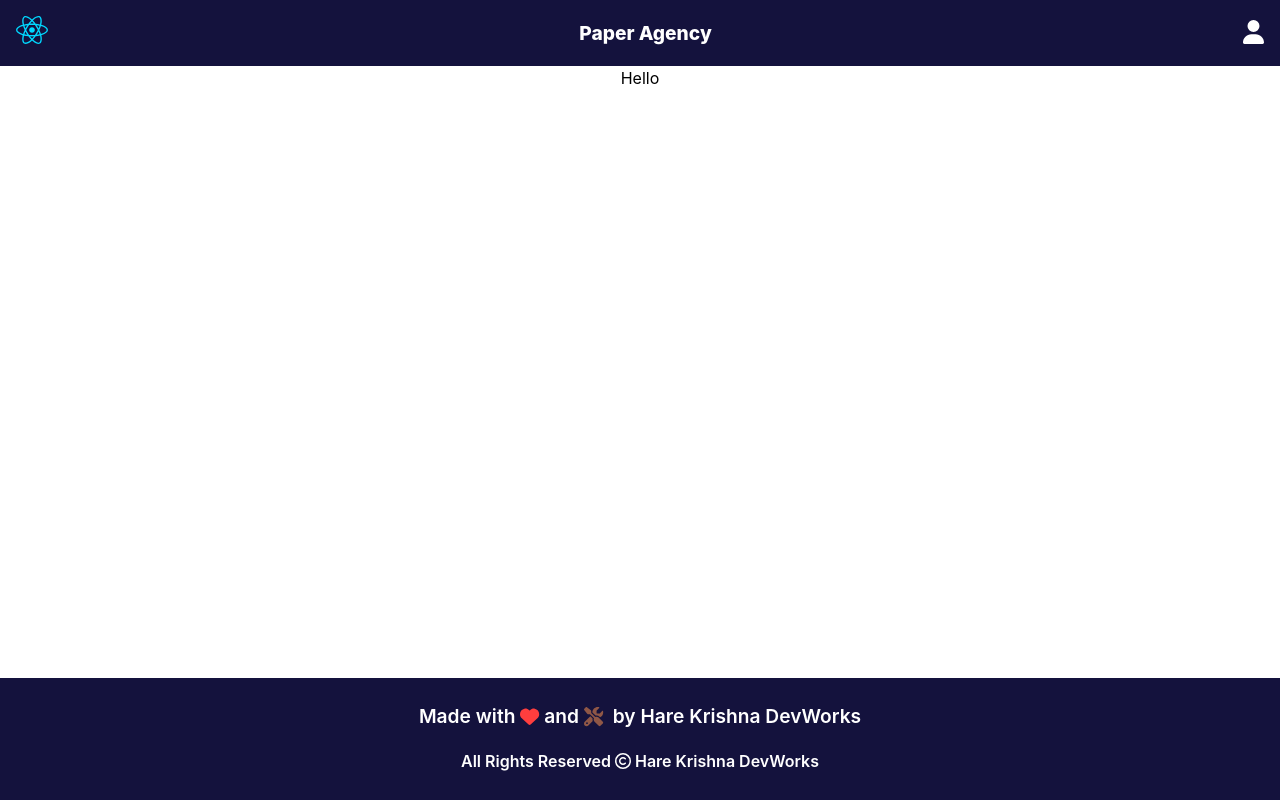
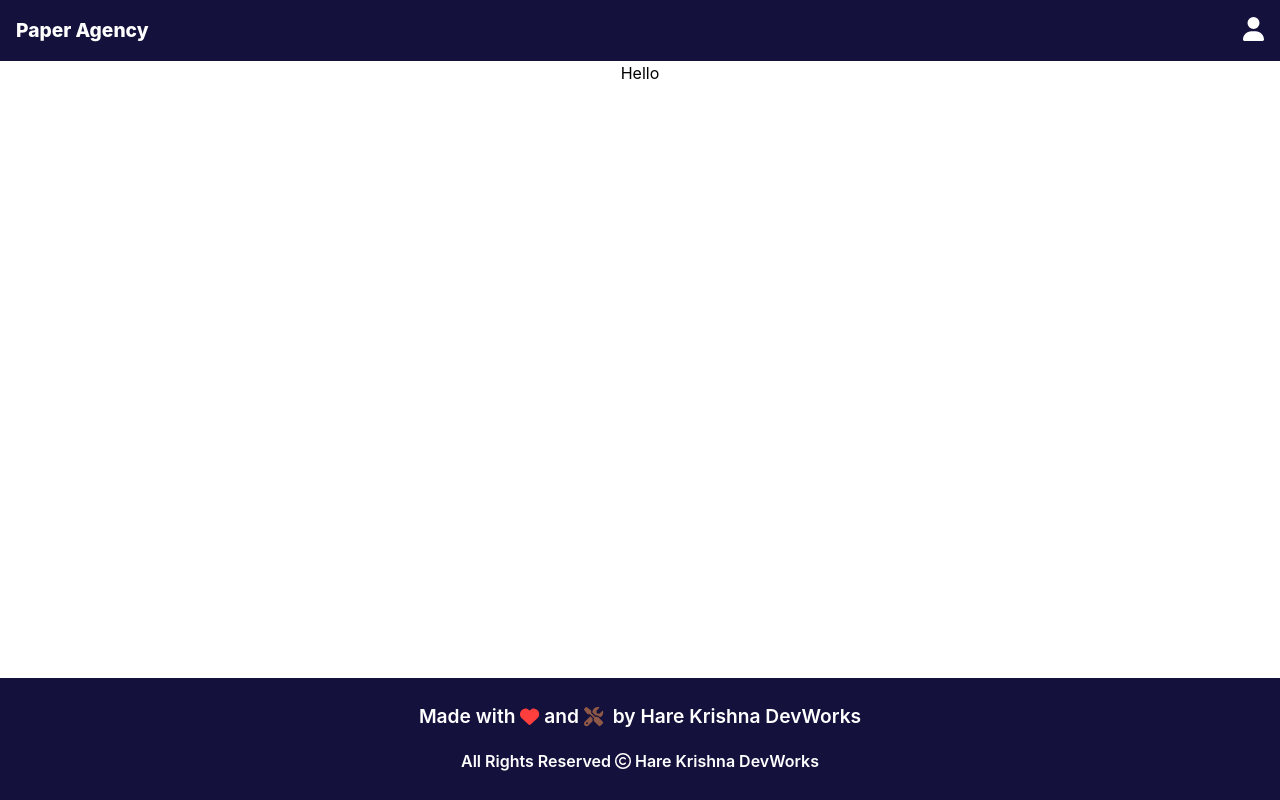
Before and after one commit to premnathkulal/paper-agency, a React (Vite) app: page / in a window 1280 px wide. Built offline with nearby package versions, Linux system fonts and the light colour scheme.

Commit message:
Updated header styles

```diff
--- a/src/components/header/Header.scss
+++ b/src/components/header/Header.scss
@@ -67,6 +67,7 @@
     font-size: 1.2rem;
     font-weight: 800;
     flex: 1;
+    text-align: left;
   }
 }
 
--- a/src/components/header/Header.tsx
+++ b/src/components/header/Header.tsx
@@ -9,9 +9,9 @@ const Header = () => {
 
   return (
     <div className="header">
-      <div className="brand-logo">
+      {/* <div className="brand-logo">
         <img src={BrandLogo} alt="brand-logo" className="brand-logo-img" />
-      </div>
+      </div> */}
       <div className="brand-name">Paper Agency</div>
       <div
         className="auth-logo"
@@ -21,10 +21,10 @@ const Header = () => {
         <FontAwesomeIcon icon={faUser} className="auth-logo-icon" />
         {isDropdownVisible && (
           <div className="dropdown">
-            <div className="option">
+            {/* <div className="option">
               <div className="dropdown-item">My Profile</div>
               <FontAwesomeIcon icon={faUser} className="action-icon" />
-            </div>
+            </div> */}
             <div className="option">
               <div className="dropdown-item">Logout</div>
               <FontAwesomeIcon icon={faSignOut} className="action-icon" />
```
